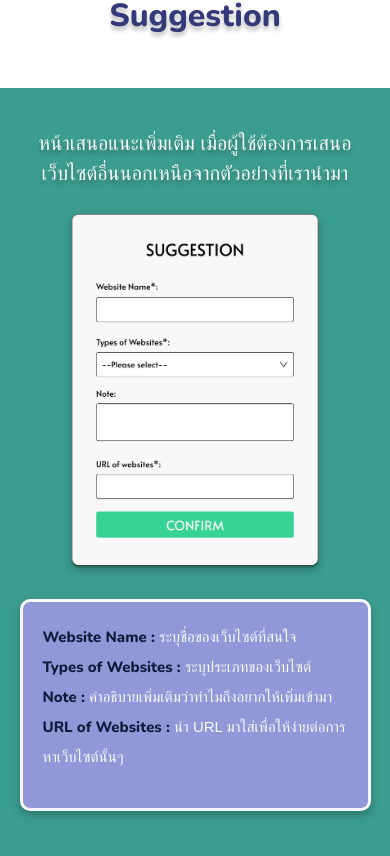
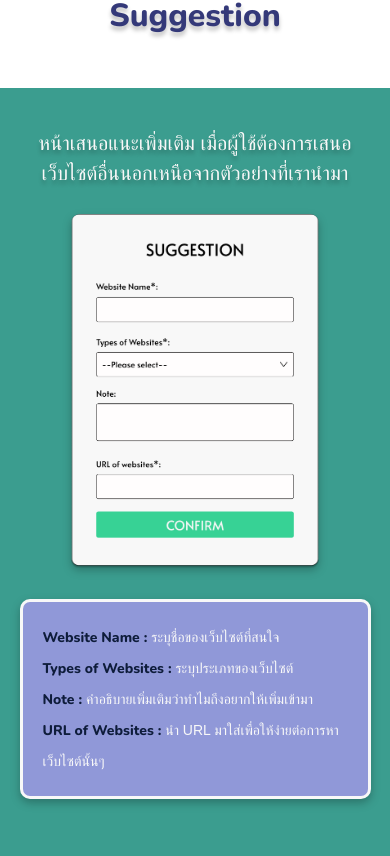
Before and after one commit to NapatpanOP/Anapos, a React (Vite) app: page / in a window 390 px wide. Shown: the part 3815-4671 px from the top of the page. Built offline with nearby package versions, Linux system fonts and the light colour scheme; a web font is replaced by a local one.

Commit message:
update font-sizt in sug-text at homepage

```diff
--- a/src/HomePage.css
+++ b/src/HomePage.css
@@ -287,6 +287,7 @@
   padding: 40px;
   line-height: 30px;
   color: #F8F8F8;
+  margin: 0;
 }
 
 .sug-text b  {
@@ -449,6 +450,7 @@ orientation: portrait แนวตั้ง */
 
   .sug-text p {
     padding: 10px;
+    font-size: 14px;
   }
 
 }
```
